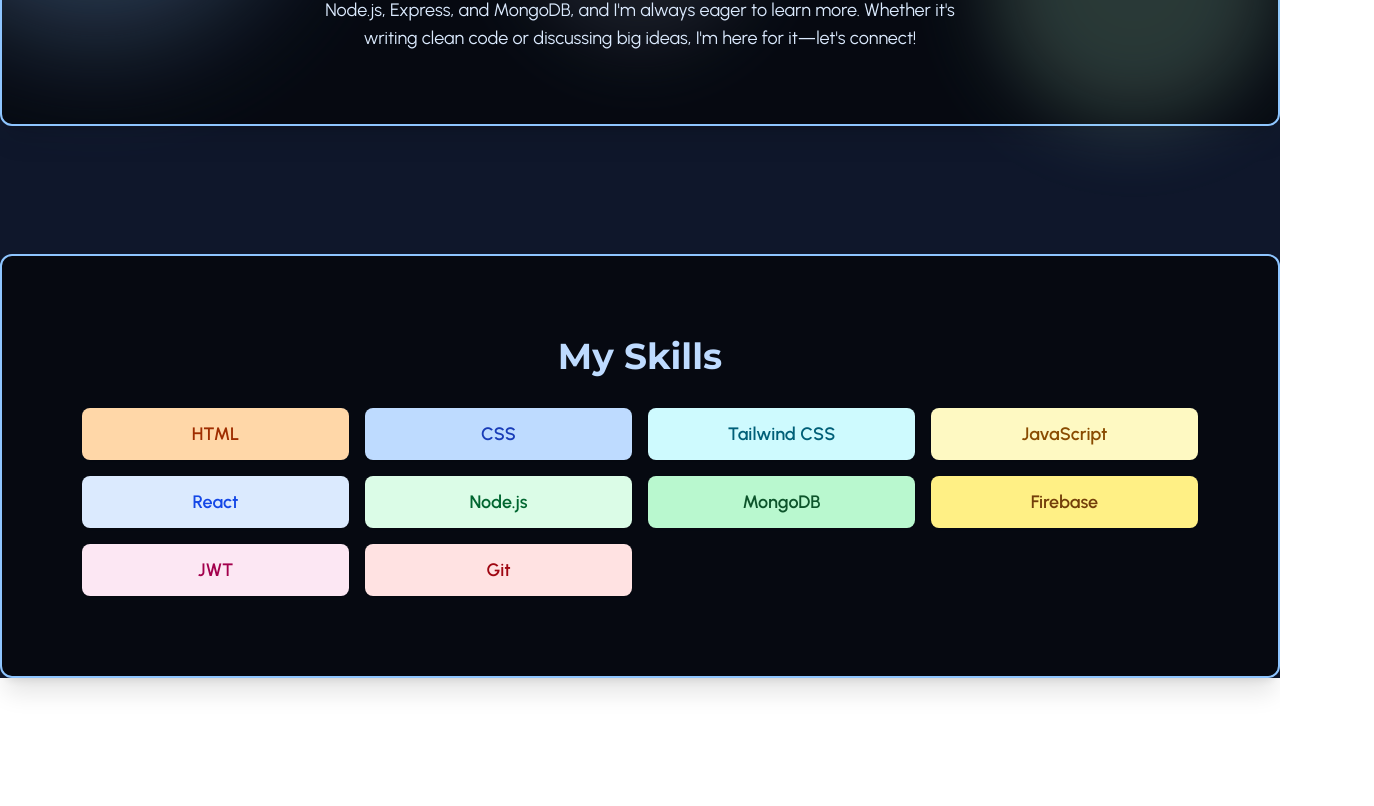
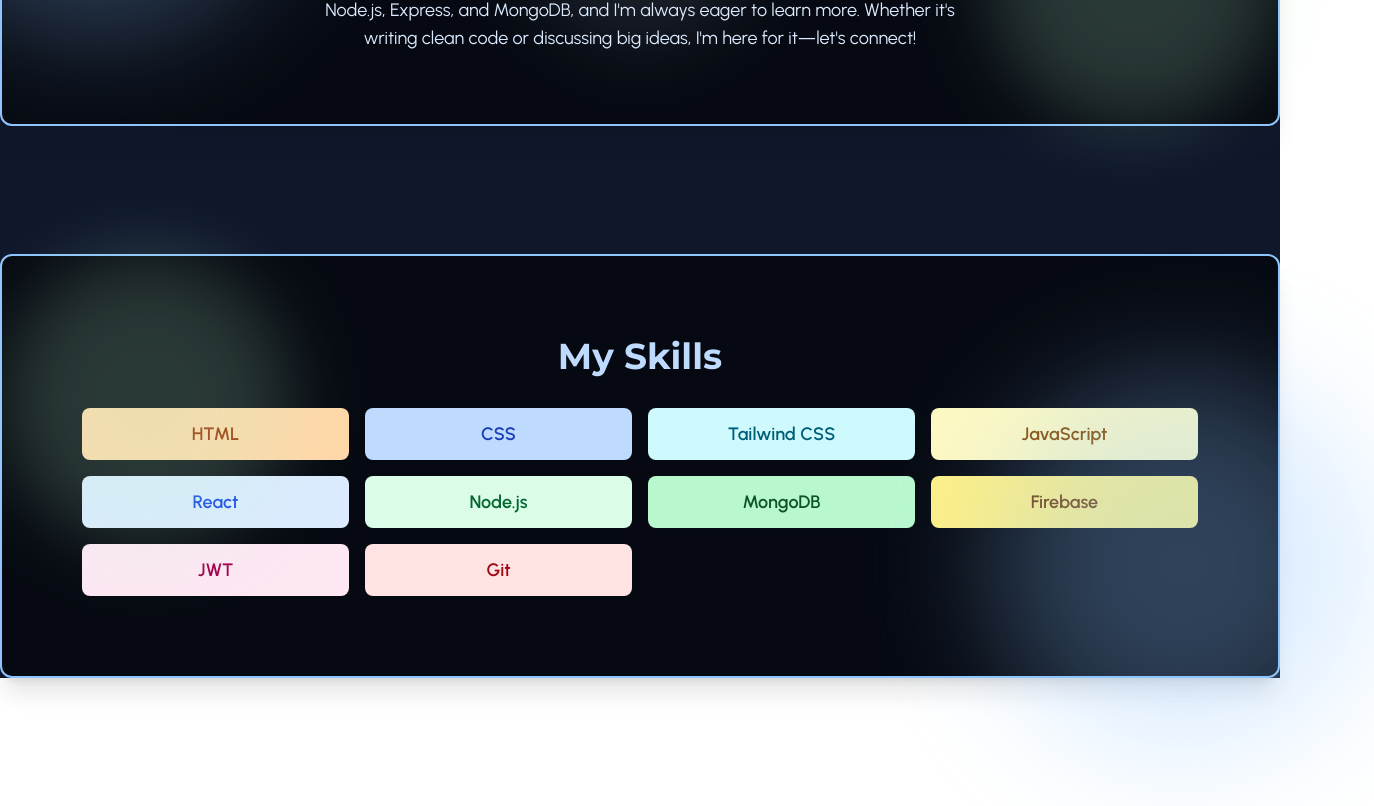
Before and after one commit to tanmayislam2006/tanmayislam, a React (Vite) app: page / in a window 1280 px wide. Shown: the part 825-1631 px from the top of the page, 1374 px wide, since content can reach past the window. Built offline with nearby package versions, Linux system fonts and the light colour scheme.

Commit message:
refactor: update Skill component import and fix Navbar link to skills section

```diff
--- a/src/Home/Home.jsx
+++ b/src/Home/Home.jsx
@@ -3,7 +3,7 @@
 import Navbar from "./Navbar";
 import Hero from "./Hero";
 import About from "./About";
-import Skill from "./Skill/Skill";
+import Skill from "./Skill";
 
 const Home = () => {
   return (
--- a/src/Home/Navbar.jsx
+++ b/src/Home/Navbar.jsx
@@ -23,7 +23,7 @@
             <a href='#about' className="hover:text-blue-300 transition-colors duration-200">About</a>
           </li>
           <li>
-            <a href='' className="hover:text-blue-300 transition-colors duration-200">Skill</a>
+            <a href='#skill' className="hover:text-blue-300 transition-colors duration-200">Skill</a>
           </li>
           <li>
             <a href='' className="hover:text-blue-300 transition-colors duration-200">Project</a>
--- a/src/Home/Skill/Skill.jsx
+++ b/src/Home/Skill.jsx
@@ -16,10 +16,16 @@
 const Skill = () => {
   return (
     <section
-      id="skills"
+      id="skill"
       className="relative flex items-center justify-center my-32 bg-black/60 border-2 border-blue-300  rounded-xl shadow-xl p-10"
     >
-
+      {/* Blurred background shapes */}
+      <div className="absolute inset-0 pointer-events-none" aria-hidden="true">
+        {/* Large blue blur top left */}
+        <div className="absolute -bottom-20 -right-24 w-96 h-96 rounded-full bg-blue-300 opacity-30 blur-3xl"></div>
+        {/* Soft green blur bottom right */}
+        <div className="absolute top-0 left-0 w-72 h-72 rounded-full bg-green-200 opacity-20 blur-2xl"></div>
+      </div>
       {/* Main content card */}
       <div className="w-full p-10 ">
         <h3 className="text-4xl text-center font-bold text-blue-200 mb-8">
```
